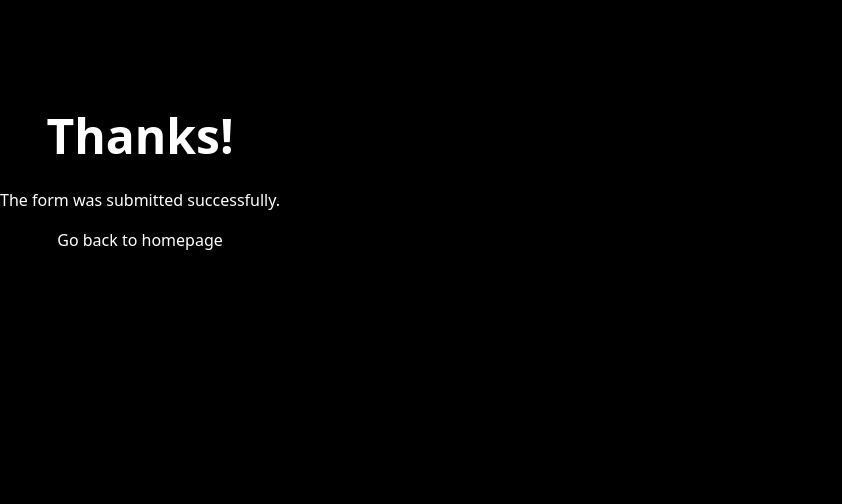
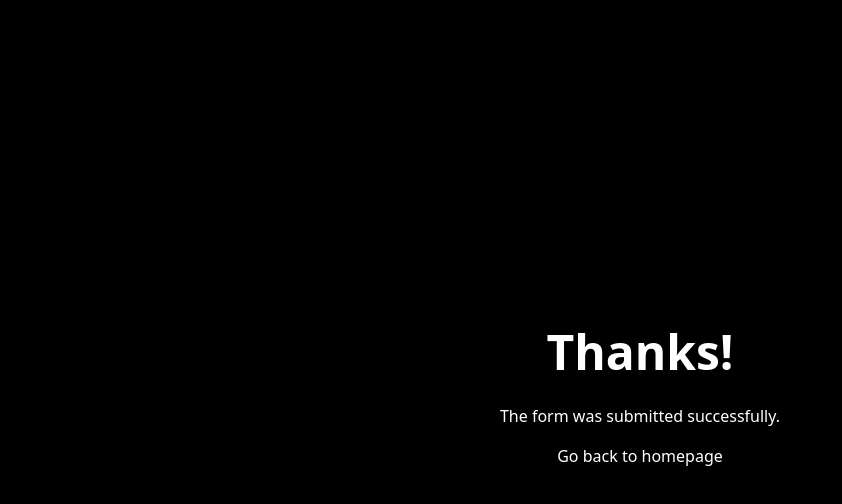
Before and after one commit to RuskyDev/ruskydev.github.io, a plain HTML site: page temp/thanks.html in a window 1280 px wide. Shown: the whole page, without its empty margins (0-842 px from the left). Drawn offline with nearby package versions, Linux system fonts and the light colour scheme.

Commit message:
Added Theme colors for address-bar

```diff
--- a/temp/thanks.html
+++ b/temp/thanks.html
@@ -4,6 +4,7 @@
 <head>
   <meta charset="UTF-8">
   <meta name="viewport" content="width=device-width, initial-scale=1.0">
+  <meta name="theme-color" content="#000000" />
   <title>Thanks!</title>
   <link rel="stylesheet" href="https://cdnjs.cloudflare.com/ajax/libs/tailwindcss/2.1.4/tailwind.min.css">
   <style>
@@ -21,6 +22,8 @@
 
     .content {
       text-align: center;
+      width: 100%;
+
     }
 
     h1 {
@@ -32,19 +35,6 @@
     a {
       color: white;
     }
-
-    @media (min-width: 768px) {
-      /* For desktop */
-      .container {
-        justify-content: flex-start;
-        align-items: flex-start;
-      }
-
-      .content {
-        max-width: 600px;
-        margin-top: 100px;
-      }
-    }
   </style>
 </head>
 
@@ -52,8 +42,8 @@
   <div class="container">
     <div class="content">
       <h1 class="text-center mb-4">Thanks!</h1>
-      <p class="mb-4">The form was submitted successfully.</p>
-      <p class="mb-4"><a href="../index.html">Go back to homepage</a></p>
+      <p class="text-center mb-4">The form was submitted successfully.</p>
+      <p class="text-center mb-4"><a href="index.html">Go back to homepage</a></p>
     </div>
   </div>
 </body>
```
Also changed, not shown: contact-me.html (+1 -0 lines), index.html (+1 -0 lines), work-experience.html (+1 -0 lines).
